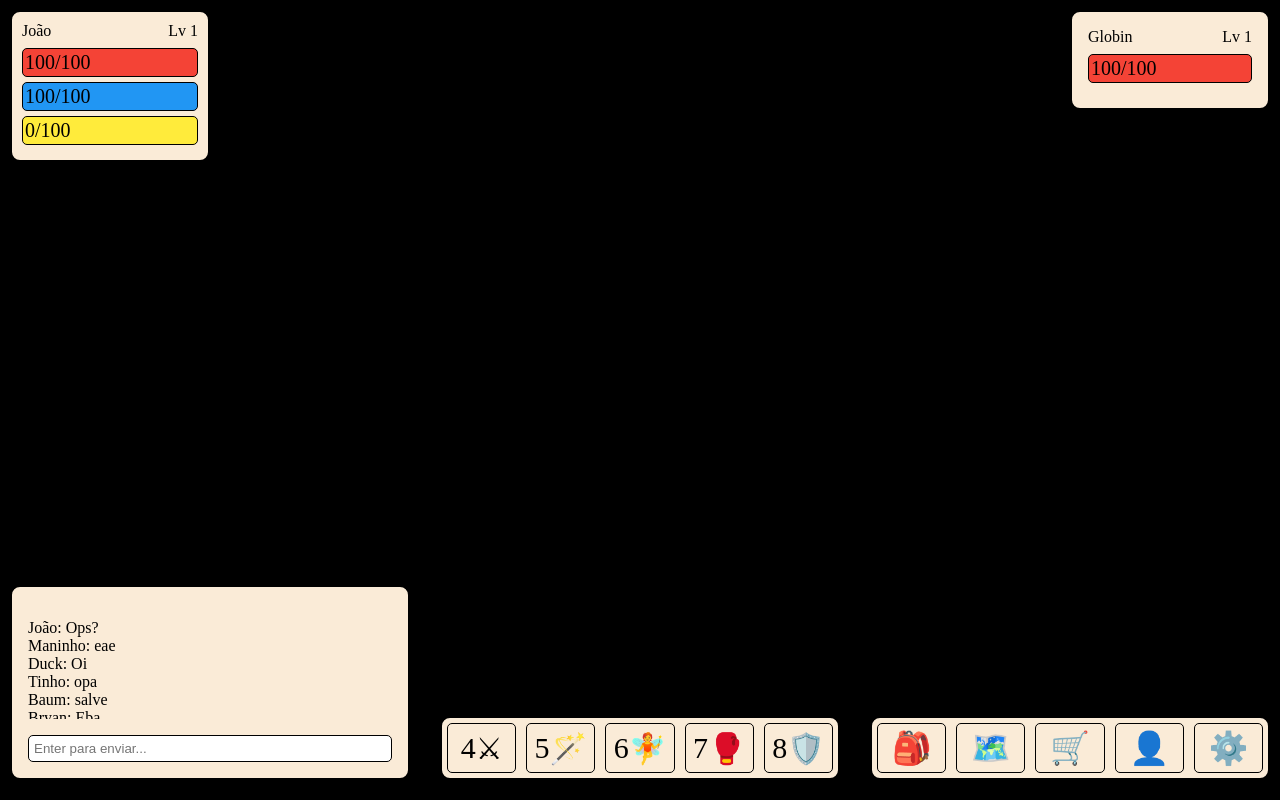
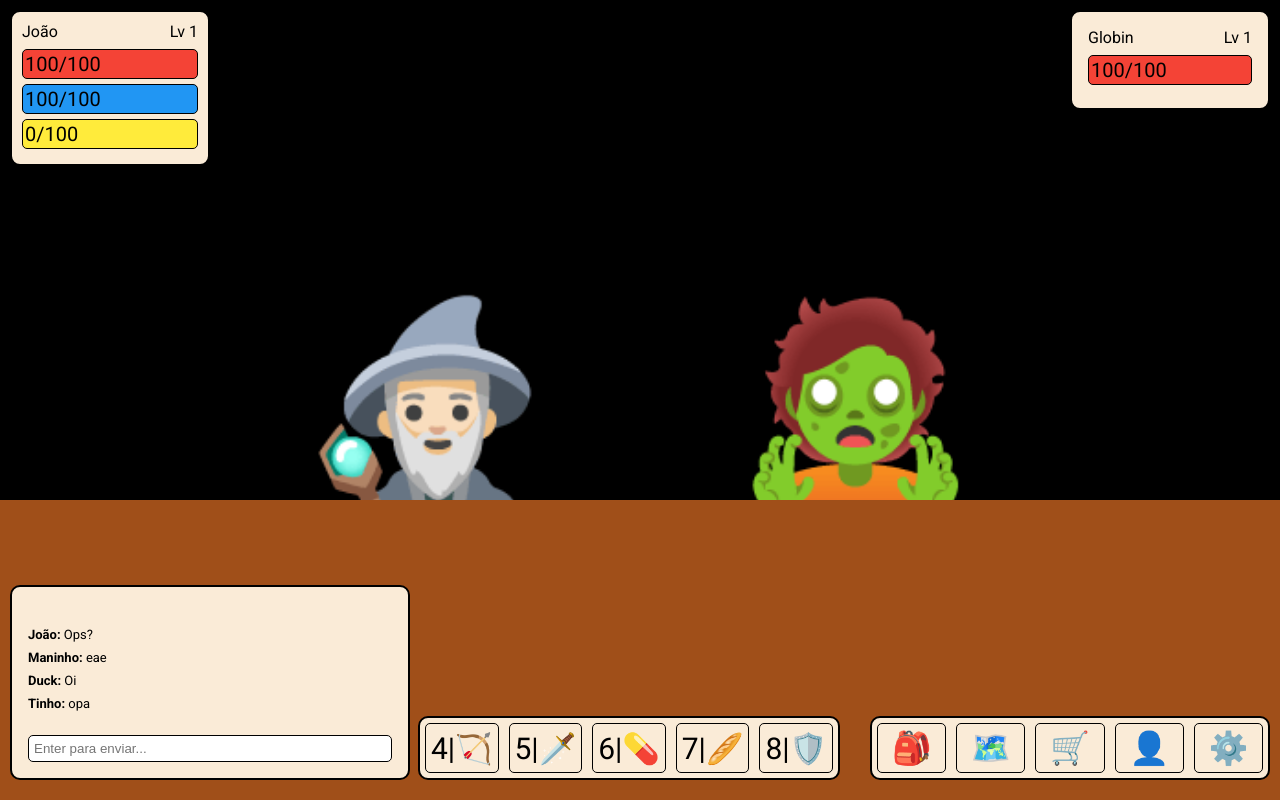
Before and after one commit to JoaoOdonnell/Projeto-RPG-2D, a FastAPI app: page / in a window 1280 px wide. Run offline with FastAPI, Linux system fonts and the light colour scheme.

Commit message:
criando ambiente do jogo

```diff
--- /dev/null
+++ b/static/CSS/UI-CSS/chat_panel.css
@@ -0,0 +1,28 @@
+/* Chat Panel */
+.chat-panel {
+  position: fixed;
+  bottom: 20px;
+  left: 10px;
+  width: 400px;
+}
+
+.chat-panel .message {
+  font-size: 13px;
+}
+
+.chat-panel .message .user-name {
+  font-weight: bold;
+}
+
+.chat-panel .chat-messages {
+  height: 100px;
+  overflow-y: auto;
+  margin: 1rem 0rem;
+}
+
+.input input {
+  width: 100%;
+  border-radius: 5px;
+  border: 1px solid black;
+  padding: 5px;
+}
--- /dev/null
+++ b/static/CSS/UI-CSS/enemy_panel.css
@@ -0,0 +1,11 @@
+/* Enemy Panel */
+.enemy-panel{
+    position: fixed;
+    top: 10px;
+    right: 10px;
+    height: 100px;
+}
+
+.enemy-panel .stats-bar.hp{
+    background-color: #f44336;
+}
--- /dev/null
+++ b/static/CSS/UI-CSS/general-ui.css
@@ -0,0 +1,39 @@
+.stats-bar {
+  width: 100%;
+  margin-bottom: 5px;
+  border: 1px solid black;
+  padding: 2px;
+  border-radius: 5px;
+  font-size: 20px;
+}
+
+.user-panel .stats-bar.hp {
+  background-color: #f44336;
+}
+
+.user-panel .stats-bar.mana {
+  background-color: #2196f3;
+}
+
+.user-panel .stats-bar.exp {
+  background-color: #ffeb3b;
+}
+
+.slot {
+  width: 100%;
+  height: 50px;
+  border: 1px solid black;
+  border-radius: 5px;
+  margin: 5px;
+  padding: 5px;
+  display: flex;
+  justify-content: center;
+  align-items: center;
+  font-size: 30px;
+  cursor: pointer;
+}
+
+.slot:hover {
+  border-color: #2196f3;
+  background-color: #c6e4fd;
+}
--- /dev/null
+++ b/static/CSS/UI-CSS/itens_shorcut.css
@@ -0,0 +1,12 @@
+/* Itens Shortcut Panel */
+
+.ui-card.itens-shortcut-panel{
+    padding: 0;
+}
+
+.itens-shortcut-panel{
+    position: fixed;
+    bottom: 20px;
+    right: calc(50% - 200px);
+    width: auto;
+}
--- /dev/null
+++ b/static/CSS/UI-CSS/menu.css
@@ -0,0 +1,25 @@
+/* Menu Panel */
+
+.menu-panel{
+    position: fixed;
+    bottom: 20px;
+    right: 10px;
+    width: 400px;
+}
+
+.ui-card.menu-panel{
+    padding: 0;
+}
+
+.menu-panel .slot{
+    width: 100%;
+    height: 50px;
+    border: 1px solid black;
+    border-radius: 5px;
+    margin: 5px;
+    padding: 5px;
+    display: flex;
+    justify-content: center;
+    align-items: center;
+    font-size: 2rem;
+}
--- /dev/null
+++ b/static/CSS/UI-CSS/user_panel.css
@@ -0,0 +1,8 @@
+/* User Panel */
+
+.user-panel {
+  position: fixed;
+  top: 10px;
+  left: 10px;
+  padding: 10px;
+}
--- a/static/CSS/base.css
+++ b/static/CSS/base.css
@@ -1,18 +1,28 @@
-html, body {margin: 0; padding: 0; height: 100%;}
-
-*{
+* {
   box-sizing: border-box;
+  user-select: none;
 }
 
-.flex{
-    display: flex;
+html,
+body {
+  margin: 0;
+  padding: 0;
+  height: 100%;
 }
 
-.flex-between{
-    justify-content: space-between;
+body {
+  font-family: "Roboto", sans-serif;
 }
 
-.ui-card{
+.flex {
+  display: flex;
+}
+
+.flex-between {
+  justify-content: space-between;
+}
+
+.ui-card {
   width: 200px;
   border: 2px solid black;
   background-color: antiquewhite;
@@ -22,5 +32,28 @@ html, body {margin: 0; padding: 0; height: 100%;}
 }
 
 .mb {
-  margin-bottom: .5rem;
+  margin-bottom: 0.5rem;
 }
+
+.mb-2 {
+  margin-top: 0.5rem;
+}
+
+/* Base game UI */
+.game-container,
+.ui-container {
+  position: fixed;
+  left: 0;
+  top: 0;
+  width: 100%;
+  height: 100%;
+}
+
+.game-container {
+  background-color: black;
+  z-index: 1;
+}
+
+.ui-container {
+  z-index: 2;
+}
--- a/static/CSS/game.css
+++ b/static/CSS/game.css
@@ -1,16 +1,35 @@
-.game-container, .ui-container{
+.floor {
   position: fixed;
+  bottom: 0;
   left: 0;
-  top: 0;
+  height: 300px;
   width: 100%;
-  height: 100%;
+  background-color: rgb(160, 79, 25);
 }
 
-.game-container{
-    background-color: black;
-    z-index: 1;
+.entity {
+  position: fixed;
+  bottom: 275px;
+  font-size: 200px;
 }
 
-.ui-container{
-    z-index: 2;
+.player {
+  left: 300px;
 }
+
+.enemy {
+  right: 300px;
+  animation: move-enemy 2s linear infinite;
+}
+
+@keyframes move-enemy {
+  0% {
+    bottom: 280px;
+  }
+  50% {
+    bottom: 275px;
+  }
+  100% {
+    bottom: 280px;
+  }
+}
--- a/static/CSS/ui.css
+++ /dev/null
@@ -1,116 +0,0 @@
-.stats-bar{
-    width: 100%;
-    margin-bottom: 5px;
-    border: 1px solid black;
-    padding: 2px;
-    border-radius: 5px;
-    font-size: 20px;
-}
-
-/* User Panel */
-.user-panel{
-    position: fixed;
-    top: 10px;
-    left: 10px;
-    padding: 10px;
-}
-
-.user-panel .stats-bar.hp{
-    background-color: #f44336;
-}
-
-.user-panel .stats-bar.mana{
-    background-color: #2196f3;
-}
-
-.user-panel .stats-bar.exp{
-    background-color: #ffeb3b;
-}
-
-
-/* Enemy Panel */
-.enemy-panel{
-    position: fixed;
-    top: 10px;
-    right: 10px;
-    height: 100px;
-}
-
-.enemy-panel .stats-bar.hp{
-    background-color: #f44336;
-}
-
-
-/* Chat Panel */
-.chat-panel{
-   position: fixed;
-   bottom: 20px;
-   left: 10px;
-   width: 400px;
-}
-
-.chat-panel .chat-messages{
-    height: 100px;
-    overflow-y: auto;
-    margin: 1rem 0rem;
-}
-
-.input input{
-    width: 100%;
-    border-radius: 5px;
-    border: 1px solid black;
-    padding: 5px;
-}
-
-/* Itens Shortcut Panel */
-
-.ui-card.itens-shortcut-panel{
-    padding: 0;
-}
-
-.itens-shortcut-panel{
-    position: fixed;
-    bottom: 20px;
-    right: calc(50% - 200px);
-    width: 400px;
-}
-
-.itens-shortcut-panel .slot{
-    width: 100%;
-    height: 50px;
-    border: 1px solid black;
-    border-radius: 5px;
-    margin: 5px;
-    padding: 5px;
-    display: flex;
-    justify-content: center;
-    align-items: center;
-    font-size: 30px;
-}
-
-
-/* Menu Panel */
-
-.menu-panel{
-    position: fixed;
-    bottom: 20px;
-    right: 10px;
-    width: 400px;
-}
-
-.ui-card.menu-panel{
-    padding: 0;
-}
-
-.menu-panel .slot{
-    width: 100%;
-    height: 50px;
-    border: 1px solid black;
-    border-radius: 5px;
-    margin: 5px;
-    padding: 5px;
-    display: flex;
-    justify-content: center;
-    align-items: center;
-    font-size: 2rem;
-}
--- /dev/null
+++ b/templates/game/game.html
@@ -0,0 +1,3 @@
+<div class="entity player">🧙🏻‍♂</div>
+<div class="entity enemy">🧟</div>
+<div class="floor"></div>
--- a/templates/index.html
+++ b/templates/index.html
@@ -4,14 +4,28 @@
     <meta charset="UTF-8" />
     <meta name="viewport" content="width=device-width, initial-scale=1.0" />
     <title>RPG</title>
+    <link rel="preconnect" href="https://fonts.googleapis.com" />
+    <link rel="preconnect" href="https://fonts.gstatic.com" crossorigin />
+    <link
+      href="https://fonts.googleapis.com/css2?family=Roboto:ital,wght@0,100..900;1,100..900&display=swap"
+      rel="stylesheet"
+    />
     <link rel="stylesheet" href="{{ url_for('static', path='css/base.css')}}" />
     <link rel="stylesheet" href="{{ url_for('static', path='css/game.css')}}" />
-    <link rel="stylesheet" href="{{ url_for('static', path='css/ui.css')}}" />
+    <link rel="stylesheet" href="{{ url_for('static', path='css/UI-CSS/user_panel.css')}}" />
+    <link rel="stylesheet" href="{{ url_for('static', path='css/UI-CSS/enemy_panel.css')}}" />
+    <link rel="stylesheet" href="{{ url_for('static', path='css/UI-CSS/chat_panel.css')}}" />
+    <link rel="stylesheet" href="{{ url_for('static', path='css/UI-CSS/itens_shorcut.css')}}" />
+    <link rel="stylesheet" href="{{ url_for('static', path='css/UI-CSS/menu.css')}}" />
+    <link rel="stylesheet" href="{{ url_for('static', path='css/UI-CSS/general-ui.css')}}" />
   </head>
   <body>
-    <div class="game-container">jogo</div>
+    <div class="game-container">
+      <!-- gameame -->
+      {% include "game/game.html" %}
+    </div>
+
     <div class="ui-container">
-
       <!-- User Panel -->
       {% include "ui/user_panel.html" %}
 
@@ -25,7 +39,7 @@
       {% include "ui/itens_shorcut.html" %}
 
       <!-- Menu (inventory, market, map, etc)-->
-       {% include "ui/menu.html" %}
+      {% include "ui/menu.html" %}
     </div>
   </body>
 </html>
--- a/templates/ui/chat.html
+++ b/templates/ui/chat.html
@@ -1,27 +1,27 @@
 <div class="ui-card chat-panel">
   <div class="chat-messages">
-    <div class="message">
-      <span>João: </span>
+    <div class="message mb-2">
+      <span class="user-name">João: </span>
       <span>Ops?</span>
     </div>
-    <div class="message">
-      <span>Maninho: </span>
+    <div class="message mb-2">
+      <span class="user-name">Maninho: </span>
       <span>eae</span>
     </div>
-    <div class="message">
-      <span>Duck: </span>
+    <div class="message mb-2">
+      <span class="user-name">Duck: </span>
       <span>Oi</span>
     </div>
-    <div class="message">
-      <span>Tinho: </span>
+    <div class="message mb-2">
+      <span class="user-name">Tinho: </span>
       <span>opa</span>
     </div>
-    <div class="message">
-      <span>Baum: </span>
+    <div class="message mb-2">
+      <span class="user-name">Baum: </span>
       <span>salve</span>
     </div>
-    <div class="message">
-      <span>Bryan: </span>
+    <div class="message mb-2">
+      <span class="user-name">Bryan: </span>
       <span>Eba</span>
     </div>
   </div>
--- a/templates/ui/itens_shorcut.html
+++ b/templates/ui/itens_shorcut.html
@@ -1,23 +1,23 @@
 <div class="ui-card itens-shortcut-panel">
   <div class="flex itens">
     <div class="slot" data-id="4">
-      <span>4</span>
-      <span>⚔</span>
+      <span>4|</span>
+      <span>🏹</span>
     </div>
     <div class="slot" data-id="5">
-      <span>5</span>
-      <span>🪄</span>
+      <span>5|</span>
+      <span>🗡️</span>
     </div>
     <div class="slot" data-id="6">
-      <span>6</span>
-      <span>🧚</span>
+      <span>6|</span>
+      <span>💊</span>
     </div>
     <div class="slot" data-id="7">
-       <span>7</span>
-       <span>🥊</span>
+       <span>7|</span>
+       <span>🥖</span>
     </div>
     <div class="slot" data-id="8">
-      <span>8</span>
+      <span>8|</span>
       <span>🛡️</span>
     </div>
 
```
Also changed, not shown: game_example.png (added).
